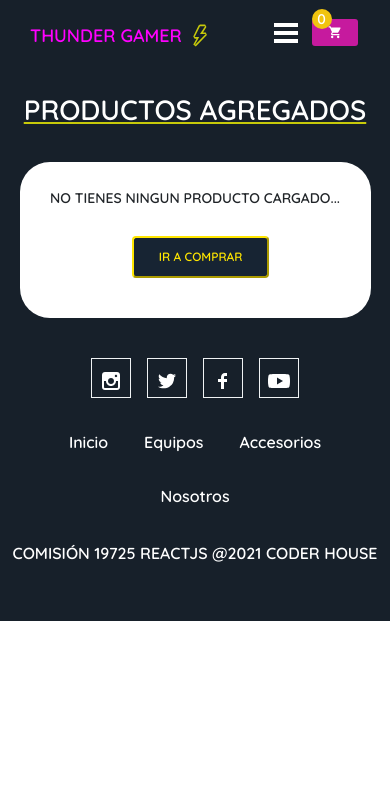
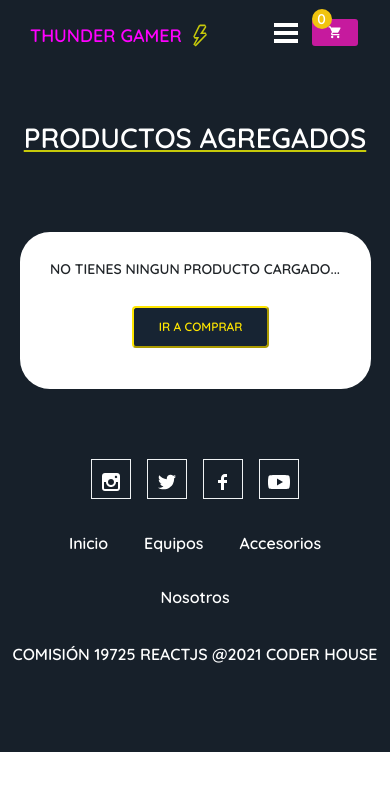
Before and after one commit to dnlaMrno/thundergamer, a React (Create React App) app: page /Cart in a window 390 px wide. Shown: the top 790 px of the page. Built offline with nearby package versions, Linux system fonts and the light colour scheme.

Commit message:
footer listo

```diff
--- a/src/Components/Cart/CartWidget.css
+++ b/src/Components/Cart/CartWidget.css
@@ -232,6 +232,7 @@
 @media screen and (max-width: 420px) {
 
     .box1 {
+        margin-top: 20%;
         padding-top: 5%;
         padding-bottom: 5%;
     }
@@ -261,6 +262,6 @@
     }
 
     .cartTitle {
-        padding-top: 9%;
+        padding-top: 16%;
     }
 }
--- a/src/Components/Footer/Footer.css
+++ b/src/Components/Footer/Footer.css
@@ -1,5 +1,5 @@
 .footer {
-    padding: 40px 0;
+    padding: 70px 0;
     background-color: #17202A;
     color: #fff;
 }
--- a/src/Components/Slider/Slider.css
+++ b/src/Components/Slider/Slider.css
@@ -140,6 +140,6 @@
 
     .izquierda {
         font-size: 2.5rem;
-        top: 38%;
+        top: 3%;
     }
 }
```
